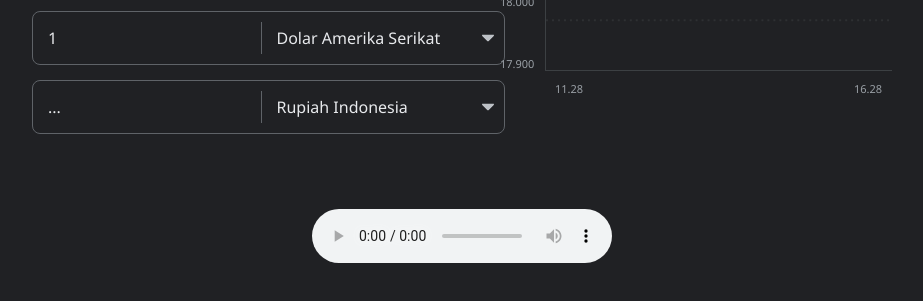
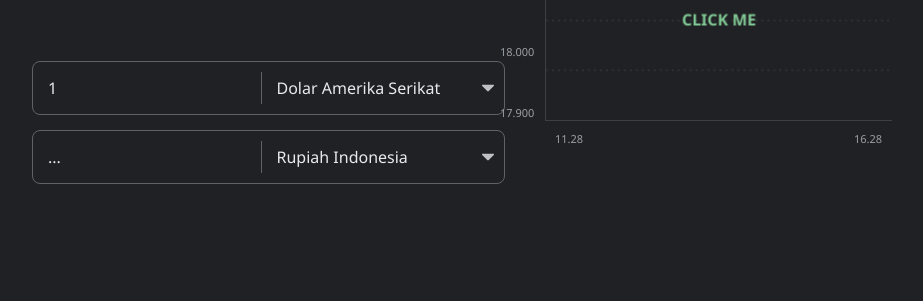
Before and after one commit to clearesta/usd-idr-rate, a plain HTML site: page index.html in a window 1280 px wide. Shown: the part 383-684 px from the top of the page, without its empty margins (178-1101 px from the left). Drawn offline with Linux system fonts and the light colour scheme; no server answers.

Commit message:
Edit dikit lagi

```diff
--- a/index.html
+++ b/index.html
@@ -47,7 +47,7 @@
         .static-tooltip span:first-child { font-weight: bold; }
         .static-tooltip span:last-child { color: #9aa0a6; }
 
-        .audio-container { margin-top: 40px; }
+        .audio-container { display: none; }
 
         @media (max-width: 768px) {
             body { overflow-y: auto; padding: 20px 0; }
@@ -119,7 +119,7 @@
     </div>
 
     <div class="audio-container" id="audio-ui">
-        <audio id="myAudio" src="musik.mp3" controls loop></audio>
+        <audio id="myAudio" src="musik.mp3" loop></audio>
     </div>
 
     <script>
```
